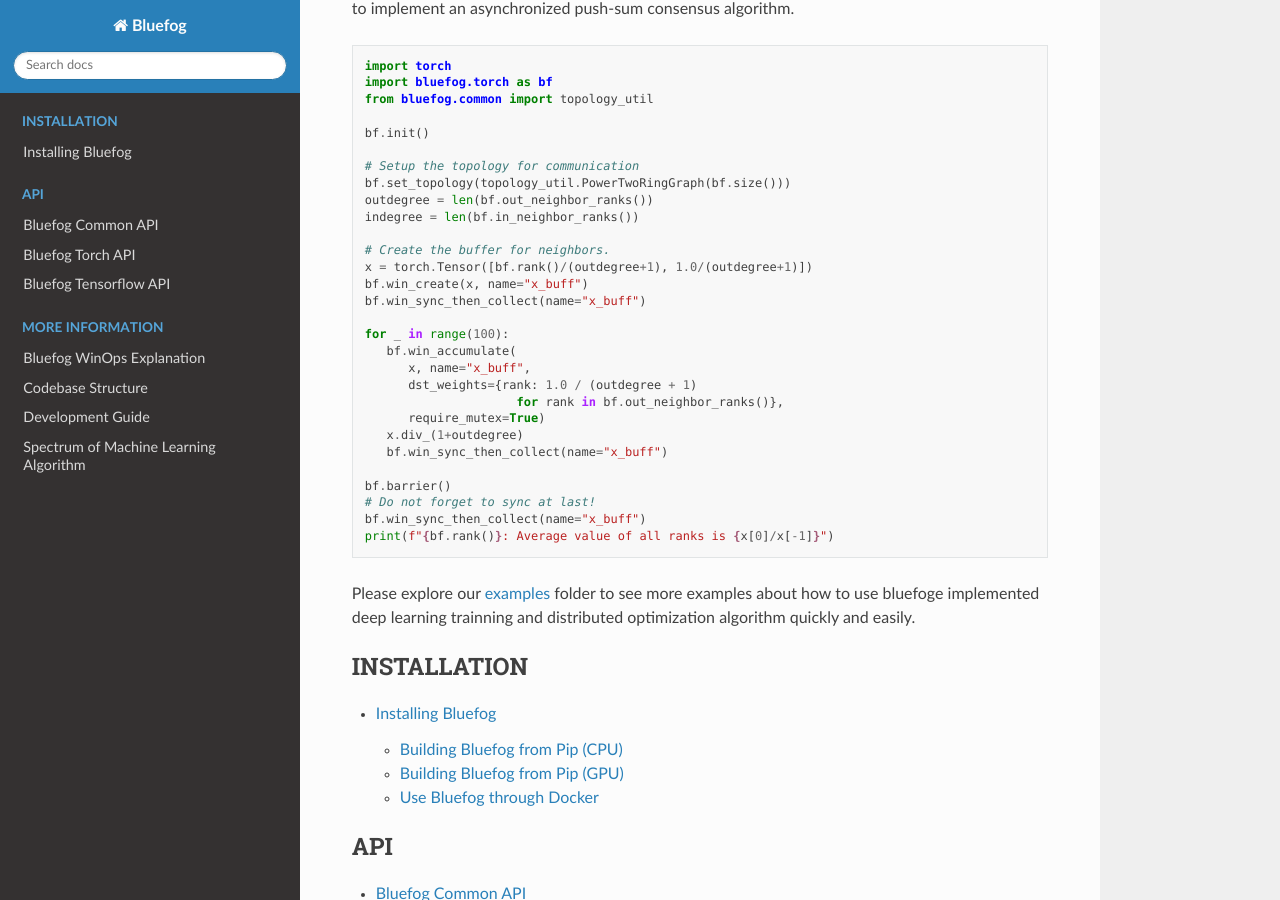
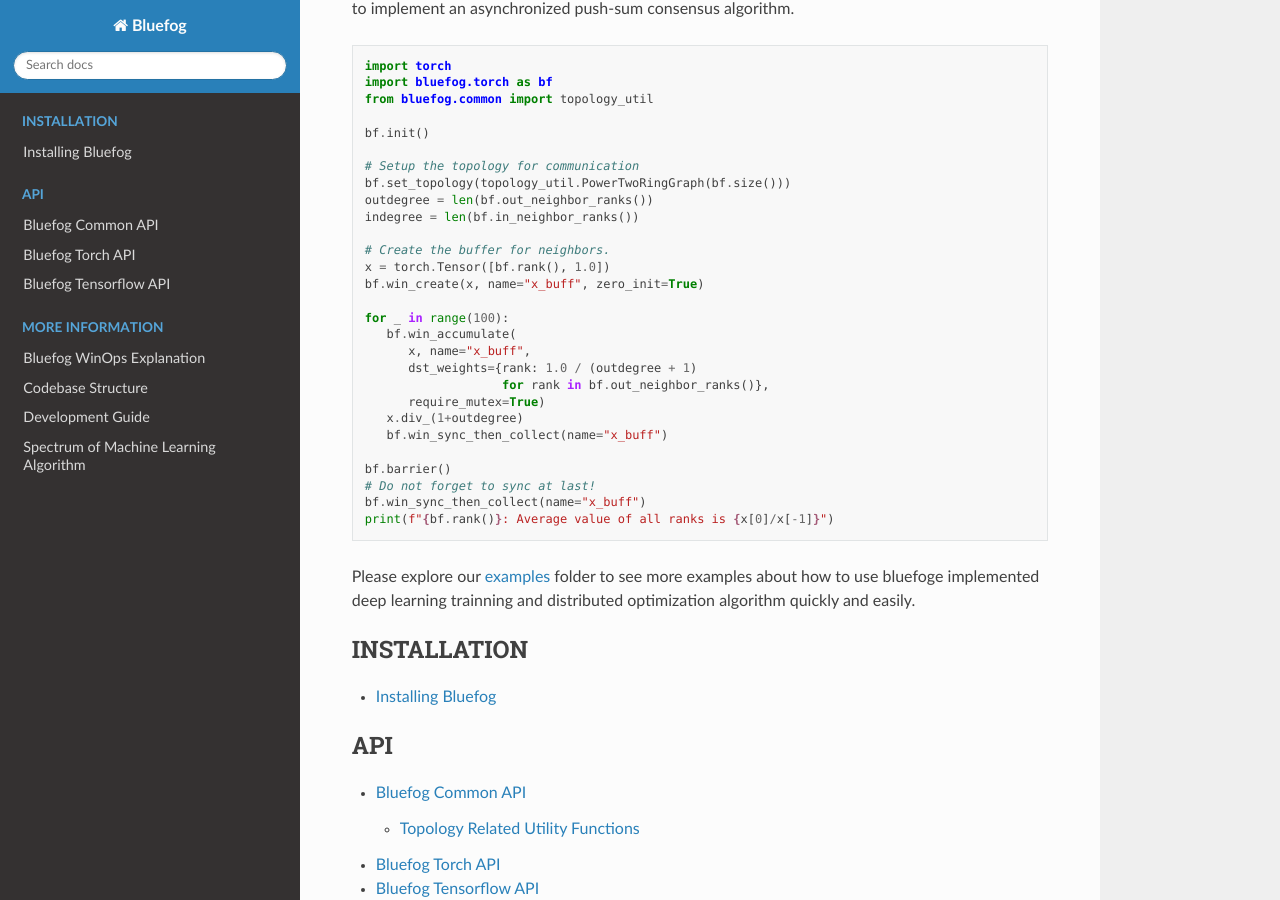
Before and after one commit to Bluefog-Lib/bluefog, a Sphinx documentation site: the page built from docs/index.rst, in a window 1280 px wide and 900 px high, scrolled down 969 px. Built offline with Sphinx 7.4.7 and the Read the Docs theme 2.0.0, drawn with Linux system fonts in a browser that asks for light colours.

Commit message:
Add zero_init for win_create

```diff
--- a/docs/index.rst
+++ b/docs/index.rst
@@ -60,15 +60,14 @@
    indegree = len(bf.in_neighbor_ranks())
 
    # Create the buffer for neighbors.
-   x = torch.Tensor([bf.rank()/(outdegree+1), 1.0/(outdegree+1)])
-   bf.win_create(x, name="x_buff")
-   bf.win_sync_then_collect(name="x_buff")
+   x = torch.Tensor([bf.rank(), 1.0])
+   bf.win_create(x, name="x_buff", zero_init=True)
 
    for _ in range(100):
       bf.win_accumulate(
          x, name="x_buff",
          dst_weights={rank: 1.0 / (outdegree + 1)
-                        for rank in bf.out_neighbor_ranks()},
+                      for rank in bf.out_neighbor_ranks()},
          require_mutex=True)
       x.div_(1+outdegree)
       bf.win_sync_then_collect(name="x_buff")
```
Also changed, not shown: other parts of docs/index.rst (+1 -0 lines), 3 other files.
